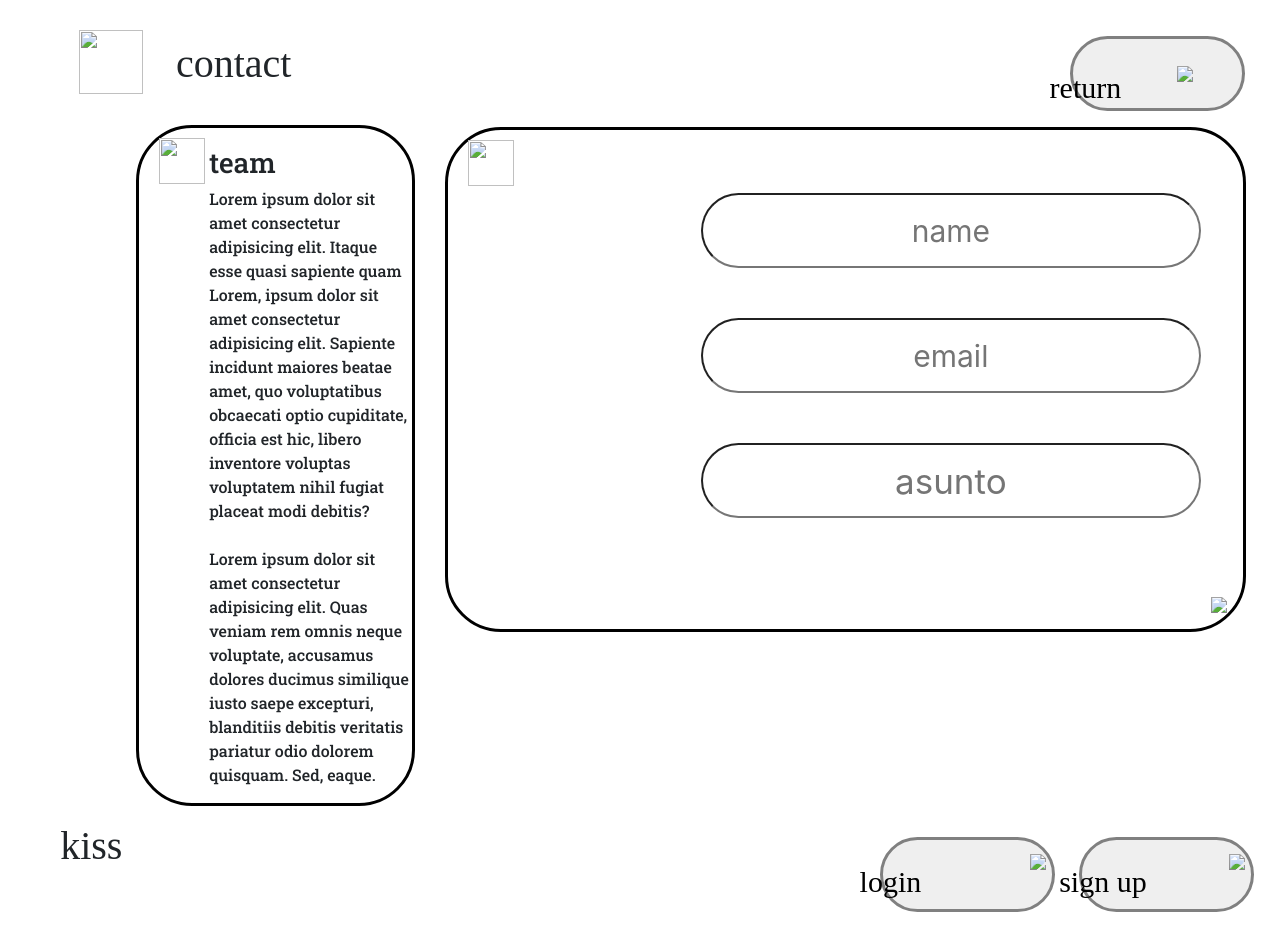
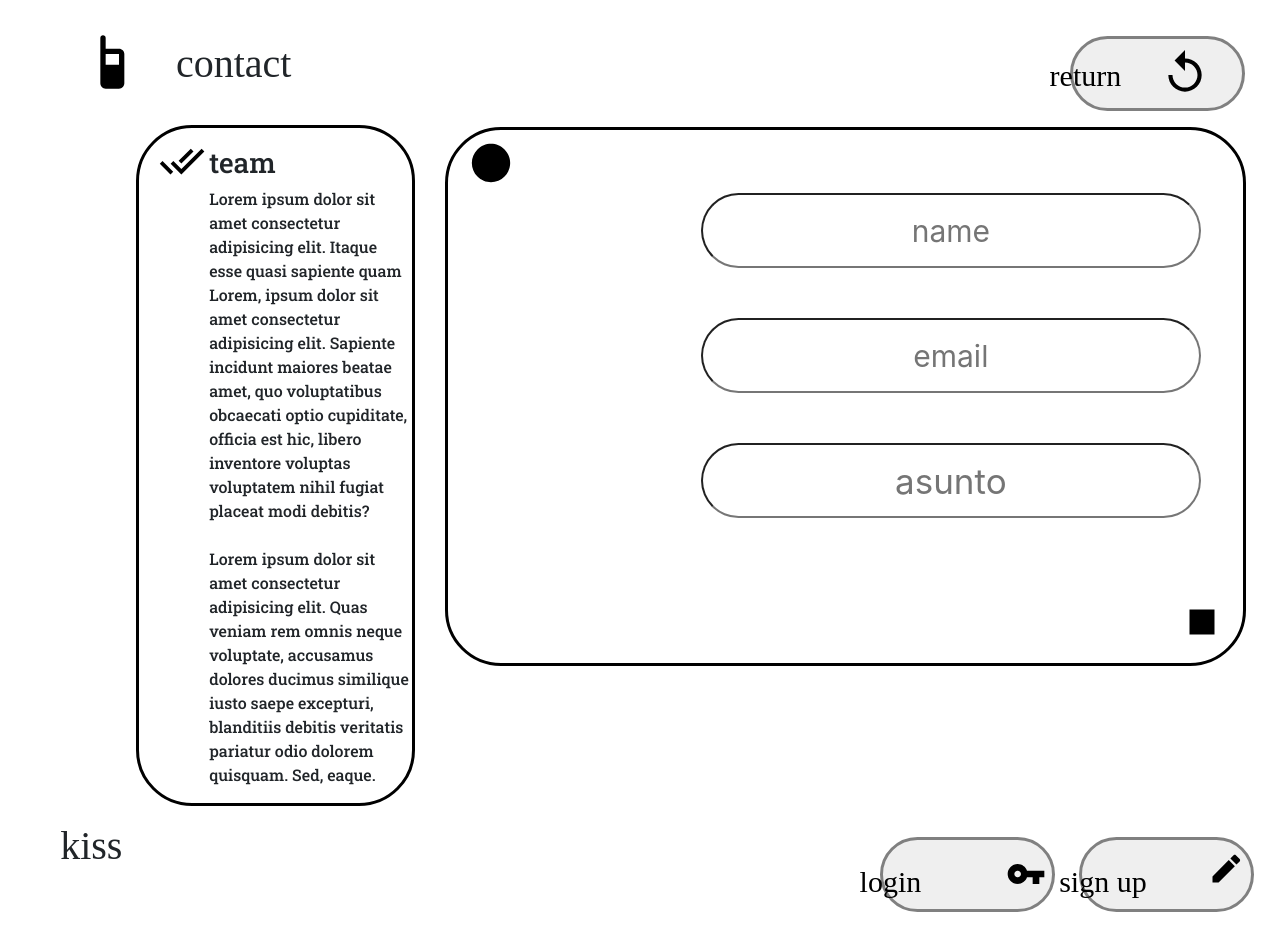
Before and after one commit to ffernandafl/Techno-Gurus, a plain HTML site: page src/html/contact-2.html in a window 1280 px wide. Drawn offline with nearby package versions, Linux system fonts and the light colour scheme; files that its build step writes are made by us from their sources; a web font is replaced by a local one.

Commit message:
Actualizacion contact

```diff
--- a/src/html/contact-2.html
+++ b/src/html/contact-2.html
@@ -4,7 +4,7 @@
 <head>
     <meta charset="UTF-8" />
     <!-- <link rel="stylesheet" href="kiss.css" type="text/css" /> -->
-    <link rel="stylesheet" href="contact.css" type="text/css" />
+    <link rel="stylesheet" href="../css/contact.css" type="text/css" />
     <link rel="stylesheet" href="https://cdn.jsdelivr.net/npm/bootstrap@4.6.0/dist/css/bootstrap.min.css"
         integrity="sha384-B0vP5xmATw1+K9KRQjQERJvTumQW0nPEzvF6L/Z6nronJ3oUOFUFpCjEUQouq2+l" crossorigin="anonymous">
     <link rel="preconnect" href="https://fonts.googleapis.com">
@@ -20,7 +20,7 @@
     <div id="contenedor">
         <header id="main-header">
             <!-- ícono header -->
-            <img id="icono-header" src="../src/svg/btn-inferior/contact.svg" />
+            <img id="icono-header" src="../svg/btn-inferior/contact.svg" />
             <h1>contact</h1>
             <nav>
                 <ul id="lista">
@@ -29,7 +29,7 @@
                          <div class="botones-container">
                             <button class="boton-derecho">
                                 <h1 class="boton-texto">return</h1>
-                                <img id="r" src="../src/svg/btn-inferior/return.svg" />
+                                <img id="r" src="../svg/btn-inferior/return.svg" />
                             </button>
 
                         </div>
@@ -45,7 +45,7 @@
             <div class="col-1"></div>
             <div class="col-3">
                 <div class="div-iz">
-                    <img id="icono-div-iz" src="../src/svg/lectura/seen.svg" />
+                    <img id="icono-div-iz" src="../svg/lectura/seen.svg" />
                     <h3>team</h3>
                     <p>
                         Lorem ipsum dolor sit amet consectetur adipisicing elit. Itaque esse quasi sapiente quam
@@ -59,7 +59,7 @@
 
             <div class="col-8">
                 <div class="div-der">
-                    <img id="icono-div-iz" src="../src/svg/lectura/recording.svg" />
+                    <img id="icono-div-iz" src="../svg/lectura/recording.svg" />
                     <div class="p-inputs">
                         <div class="inputs">
                             <input style="margin: 10%; font-size: 30px;" type="text" name="name" placeholder="name"/>
@@ -69,7 +69,7 @@
                     </div>
 
                     <div  id="icono-div-iz-inf">
-                        <img src="../src/svg/accion/recorded.svg" />
+                        <img src="../svg/accion/recorded.svg" />
                     </div>
 
 
@@ -85,11 +85,11 @@
 
                 <button class="boton-derecho">
                     <h1 class="boton-texto">sign up</h1>
-                    <img class="icon-buttons" src="../src/svg/out/singin.svg"/>
+                    <img class="icon-buttons" src="../svg/out/singin.svg"/>
                 </button>
                 <button class="boton-derecho">
                     <h1 class="boton-texto">login</h1>
-                    <img class="icon-buttons" src="../src/svg/footer/login.svg" />
+                    <img class="icon-buttons" src="../svg/footer/login.svg" />
                 </button>
 
             </div>
```
Also changed, not shown: src/html/contact.html (+6 -6 lines).
